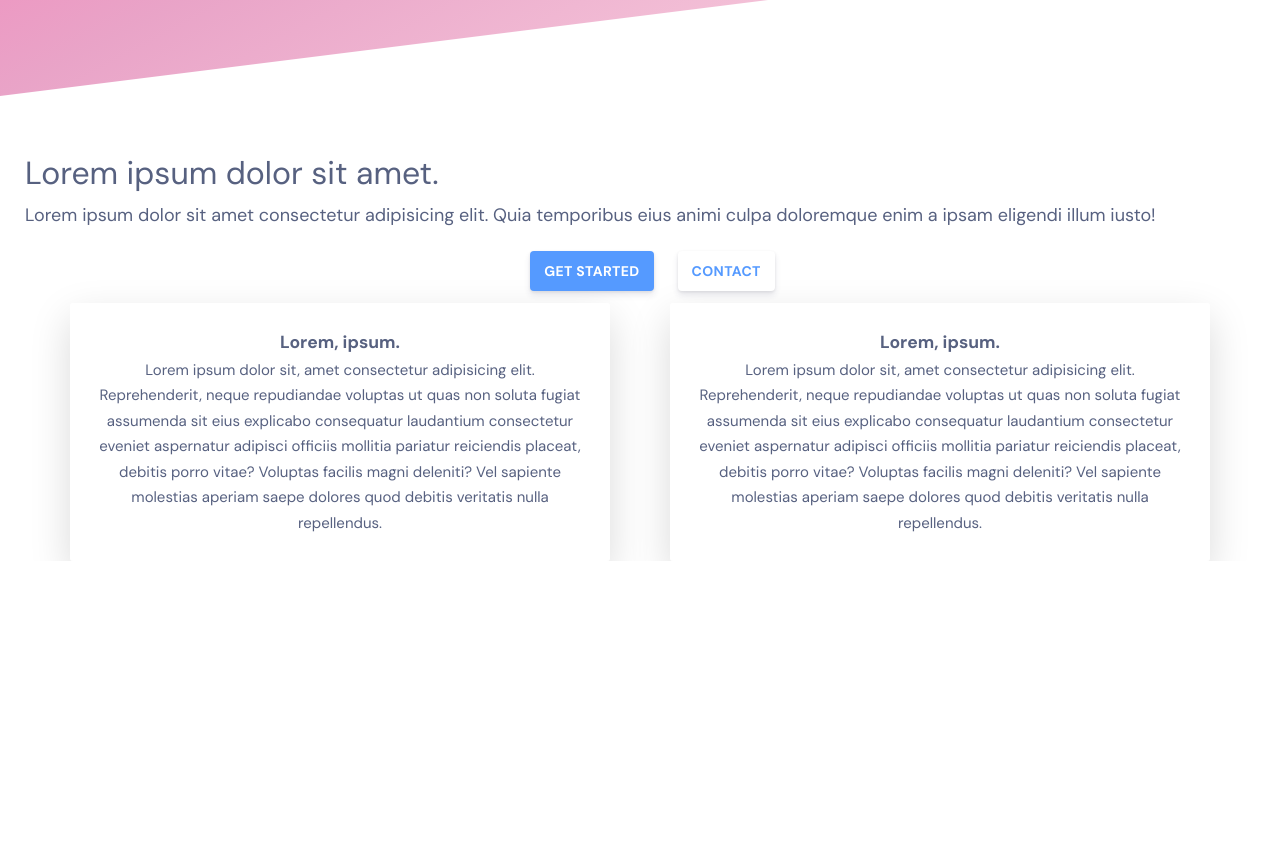
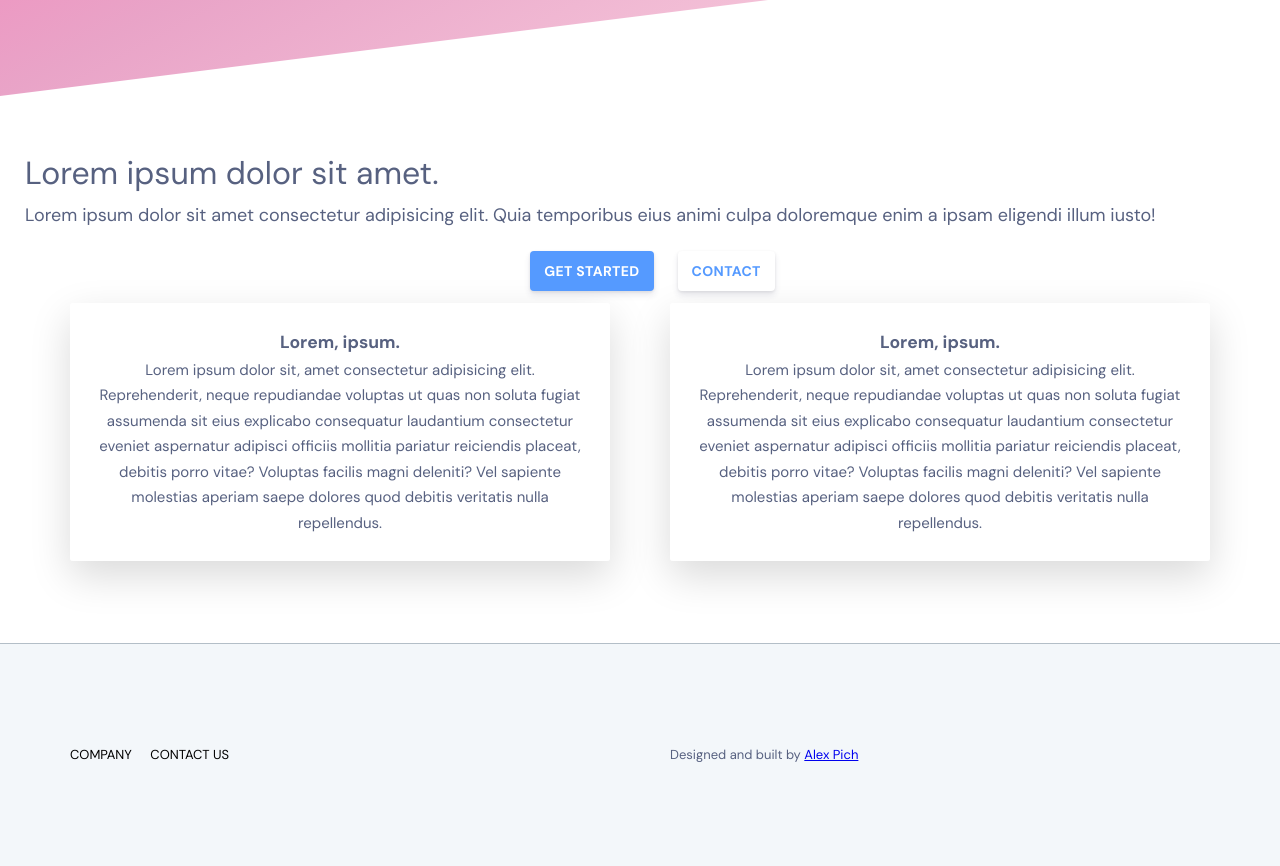
Before and after one commit to alexpich/FluidArk, a website: page index.html in a window 1280 px wide. Shown: the part 584-1450 px from the top of the page. Before the commit the page ends 1145 px from the top, so only its background shows below. Drawn offline with Linux system fonts and the light colour scheme.

Commit message:
Added a footer

```diff
--- a/index.html
+++ b/index.html
@@ -47,7 +47,7 @@
       </div>
     </section>
 
-    <section class="section-features">
+    <section>
       <div class="row">
         <div class="col-1-of-2">
           <div class="box">
@@ -80,5 +80,36 @@
         </div>
       </div>
     </section>
+    <br />
+    <br />
+    <br />
+    <footer class="footer">
+      <div class="row">
+        <div class="col-1-of-2">
+          <div>
+            <ul>
+              <li class="footer-item">
+                <a href="#" class="footer-link">Company</a>
+              </li>
+              <li class="footer-item">
+                <a href="#" class="footer-link">Contact us</a>
+              </li>
+            </ul>
+          </div>
+        </div>
+        <div class="col-1-of-2">
+          <p>
+            Designed and built by
+            <a
+              href="https://alexpich.com"
+              target="_blank"
+              rel="noopener noreferrer"
+              class="footer__link"
+              >Alex Pich</a
+            >
+          </p>
+        </div>
+      </div>
+    </footer>
   </body>
 </html>
--- a/package.json
+++ b/package.json
@@ -1,7 +1,7 @@
 {
   "name": "fluidark",
   "version": "1.0.0",
-  "description": "Fluid Ark is a project example of clean ux and ui.",
+  "description": "Fluid Ark is an experimental project focusing on ui/ux.",
   "main": "index.js",
   "scripts": {
     "compile:sass": "node-sass sass/main.scss css/style.css -w"
--- /dev/null
+++ b/sass/abstracts/_variables.scss
@@ -0,0 +1,13 @@
+// Colors
+$color-red: #ff3c94d0;
+$color-medpink: #e48fbbd0;
+$color-lightpink: #ffa5bd56;
+$color-dark-greyblue: #576180;
+$color-blue: #559aff;
+$color-lightblue: #55bbff;
+$color-lightgrey: #f3f7fa;
+
+// Grid
+$grid-width: 114rem;
+$gutter-vertical: 8rem;
+$gutter-horizontal: 6rem;
--- /dev/null
+++ b/sass/layout/_footer.scss
@@ -0,0 +1,26 @@
+.footer {
+  background-color: $color-lightgrey;
+  padding: 10rem 0;
+  font-size: 1.3rem;
+  color: $color-dark-greyblue;
+  border-top: #b3bec7 solid 1px;
+
+  &-item {
+    display: inline-block;
+
+    &:not(:last-child) {
+      margin-right: 1.5rem;
+    }
+  }
+
+  &-link {
+    &:link,
+    &:visited {
+      color: #000;
+      text-decoration: none;
+      text-transform: uppercase;
+      display: inline-block;
+      transition: all 0.2s;
+    }
+  }
+}
--- a/sass/layout/_grid.scss
+++ b/sass/layout/_grid.scss
@@ -1,7 +1,3 @@
-$grid-width: 114rem;
-$gutter-vertical: 8rem;
-$gutter-horizontal: 6rem;
-
 @mixin clearfix {
   &::after {
       content: "";
--- a/sass/main.scss
+++ b/sass/main.scss
@@ -1,11 +1,8 @@
+@import "abstracts/variables";
 @import "layout/grid";
+@import "layout/footer";
 
-$color-red: #ff3c94d0;
-$color-medpink: #e48fbbd0;
-$color-lightpink: #ffa5bd56;
-$color-dark-greyblue: #576180;
-$color-blue: #559aff;
-$color-lightblue: #55bbff;
+
 
 *,
 *::after,
@@ -162,5 +159,4 @@ body {
   &:hover {
     transform: translateY(-1.5rem) scale(1.03);
   }
-
 }
```
Also changed, not shown: README.md, css/style.css.
